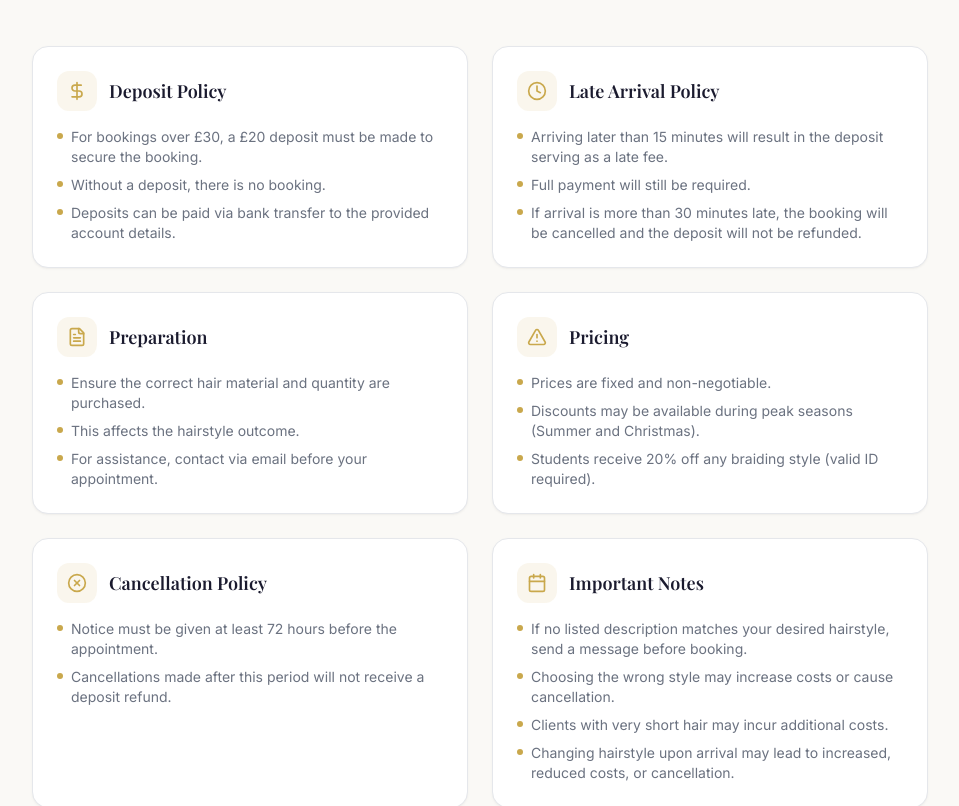
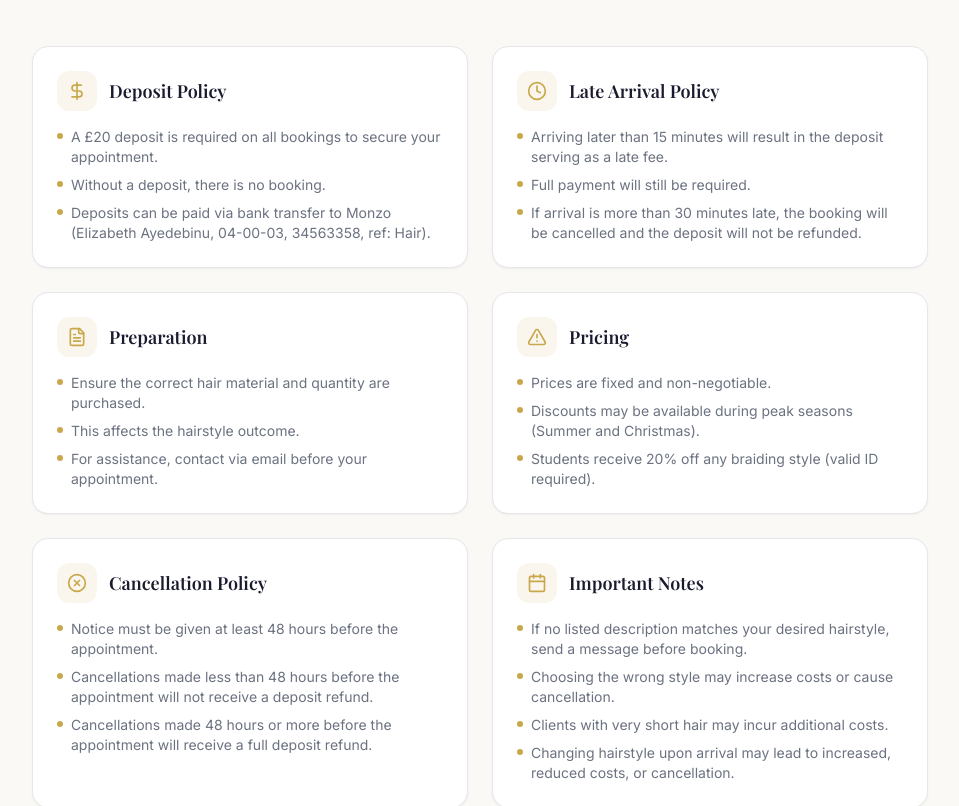
Before and after one commit to folabas/elay-beauty, a Next.js app: page /policies in a window 1280 px wide. Shown: the part 300-1106 px from the top of the page, without its empty margins (160-1119 px from the left). Built offline with nearby package versions, Linux system fonts and the light colour scheme; a web font is replaced by a local one.

Commit message:
Update policy: £20 deposit on all bookings, 48h cancellation with refund rules

```diff
--- a/src/app/(public)/booking/page.tsx
+++ b/src/app/(public)/booking/page.tsx
@@ -138,7 +138,7 @@ export default function BookingPage() {
   const finalPrice = formData.isStudent && ["BRAIDS", "NATURAL"].includes(selectedCategory)
     ? totalPrice * 0.8
     : totalPrice
-  const depositRequired = finalPrice > 30
+  const depositRequired = true
 
   const renderProgress = () => {
     const steps: { key: Step; label: string }[] = [
@@ -490,9 +490,8 @@ export default function BookingPage() {
 
           <div className="rounded-lg border border-border bg-card p-4">
             <h3 className="text-sm font-semibold uppercase tracking-wider text-muted">
-              {depositRequired ? "Deposit Required" : "No Deposit Required"}
+              Deposit Required
             </h3>
-            {depositRequired ? (
             <div className="mt-2 space-y-2">
               <p className="text-sm text-muted">
                 A £20 deposit is required to secure your booking. Send to:
@@ -508,11 +507,6 @@ export default function BookingPage() {
                 Your booking will be confirmed once we receive the deposit.
               </p>
             </div>
-            ) : (
-              <p className="mt-1 text-sm text-muted">
-                No deposit needed for bookings under £30.
-              </p>
-            )}
           </div>
         </div>
 
@@ -570,7 +564,7 @@ export default function BookingPage() {
       </h2>
       <p className="mx-auto mt-4 max-w-md text-muted">
         Your booking has been received
-        {depositRequired ? ". Please send the £20 deposit to confirm." : "."}
+        . Please send the £20 deposit to confirm.
       </p>
 
       <div className="mx-auto mt-8 max-w-sm rounded-lg border border-border bg-card p-6 text-left">
--- a/src/app/(public)/contact/page.tsx
+++ b/src/app/(public)/contact/page.tsx
@@ -80,7 +80,7 @@ export default function ContactPage() {
               Deposit Payment
             </h2>
             <p className="text-muted">
-              For bookings over £30, a £20 deposit is required. Send your
+              A £20 deposit is required on all bookings. Send your
               deposit to the account below:
             </p>
 
--- a/src/app/(public)/policies/page.tsx
+++ b/src/app/(public)/policies/page.tsx
@@ -5,9 +5,9 @@ const policies = [
     icon: DollarSign,
     title: "Deposit Policy",
     items: [
-      "For bookings over £30, a £20 deposit must be made to secure the booking.",
+      "A £20 deposit is required on all bookings to secure your appointment.",
       "Without a deposit, there is no booking.",
-      "Deposits can be paid via bank transfer to the provided account details.",
+      "Deposits can be paid via bank transfer to Monzo (Elizabeth Ayedebinu, 04-00-03, 34563358, ref: Hair).",
     ],
   },
   {
@@ -41,8 +41,9 @@ const policies = [
     icon: XCircle,
     title: "Cancellation Policy",
     items: [
-      "Notice must be given at least 72 hours before the appointment.",
-      "Cancellations made after this period will not receive a deposit refund.",
+      "Notice must be given at least 48 hours before the appointment.",
+      "Cancellations made less than 48 hours before the appointment will not receive a deposit refund.",
+      "Cancellations made 48 hours or more before the appointment will receive a full deposit refund.",
     ],
   },
   {
--- a/src/app/api/bookings/route.ts
+++ b/src/app/api/bookings/route.ts
@@ -56,7 +56,7 @@ export async function POST(request: Request) {
       },
     })
 
-    const depositRequired = totalPrice > 30
+    const depositRequired = true
 
     const clientEmail = await sendEmail({
       to: email,
--- a/src/lib/email.ts
+++ b/src/lib/email.ts
@@ -67,7 +67,7 @@ export function bookingConfirmationEmail(params: {
         ${
           params.depositRequired
             ? `<p style="color: #c9a84c; font-weight: bold;">Please send the £20 deposit to Monzo (Elizabeth Ayedebinu, 04-00-03, 34563358, ref: Hair) to confirm your booking.</p>`
-            : ""
+            : `<p style="color: #16a34a; font-weight: bold;">Your deposit has been received. Thank you!</p>`
         }
         <hr style="border: none; border-top: 1px solid #e5e7eb;" />
         <p style="color: #6b7280; font-size: 12px;">EL.AY Beauty – London, UK</p>
```
Lines whose indentation alone changed are shown as unchanged.
